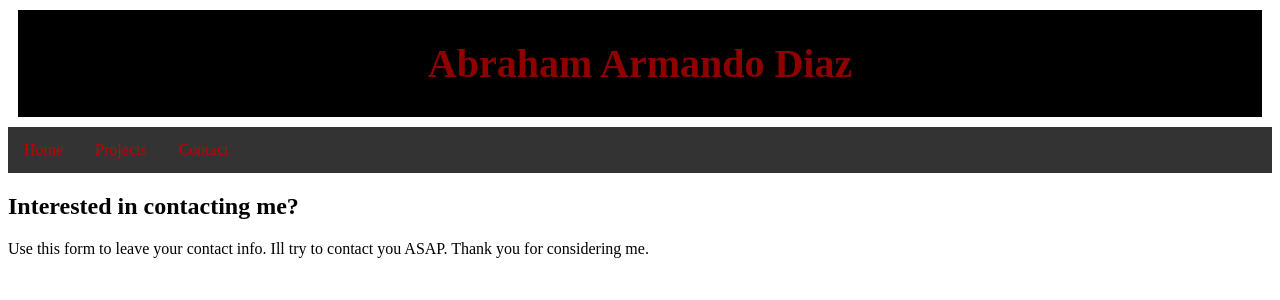
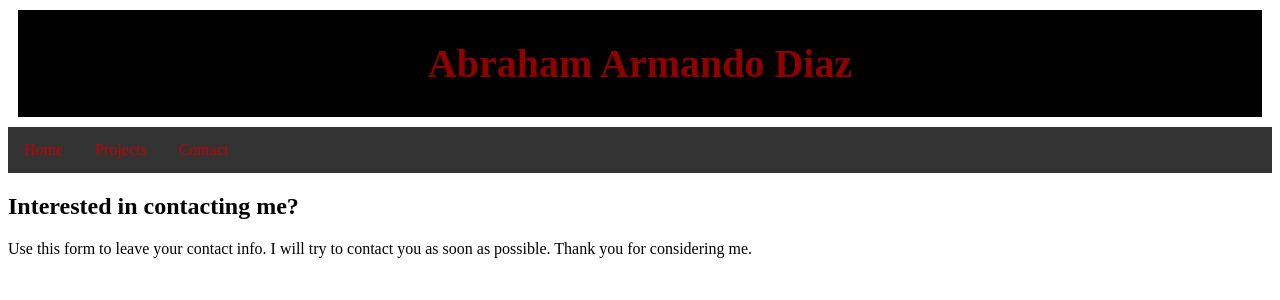
Before and after one commit to abdiaz2018/my-portfolio, a React (Create React App) app: page /contact in a window 1280 px wide. Shown: the top 300 px of the page. Built offline with nearby package versions, Linux system fonts and the light colour scheme; the HTML template or start-up script is replaced by a standard one.

Commit message:
fixing message

```diff
--- a/src/contact.js
+++ b/src/contact.js
@@ -5,7 +5,7 @@ class Contact extends Component {
         return (
             <main>
                 <h2>Interested in contacting me?</h2>
-                <p>Use this form to leave your contact info. Ill try to contact you ASAP. Thank you for considering me.</p>
+                <p>Use this form to leave your contact info. I will try to contact you as soon as possible. Thank you for considering me.</p>
             </main>
         )
     }
```
